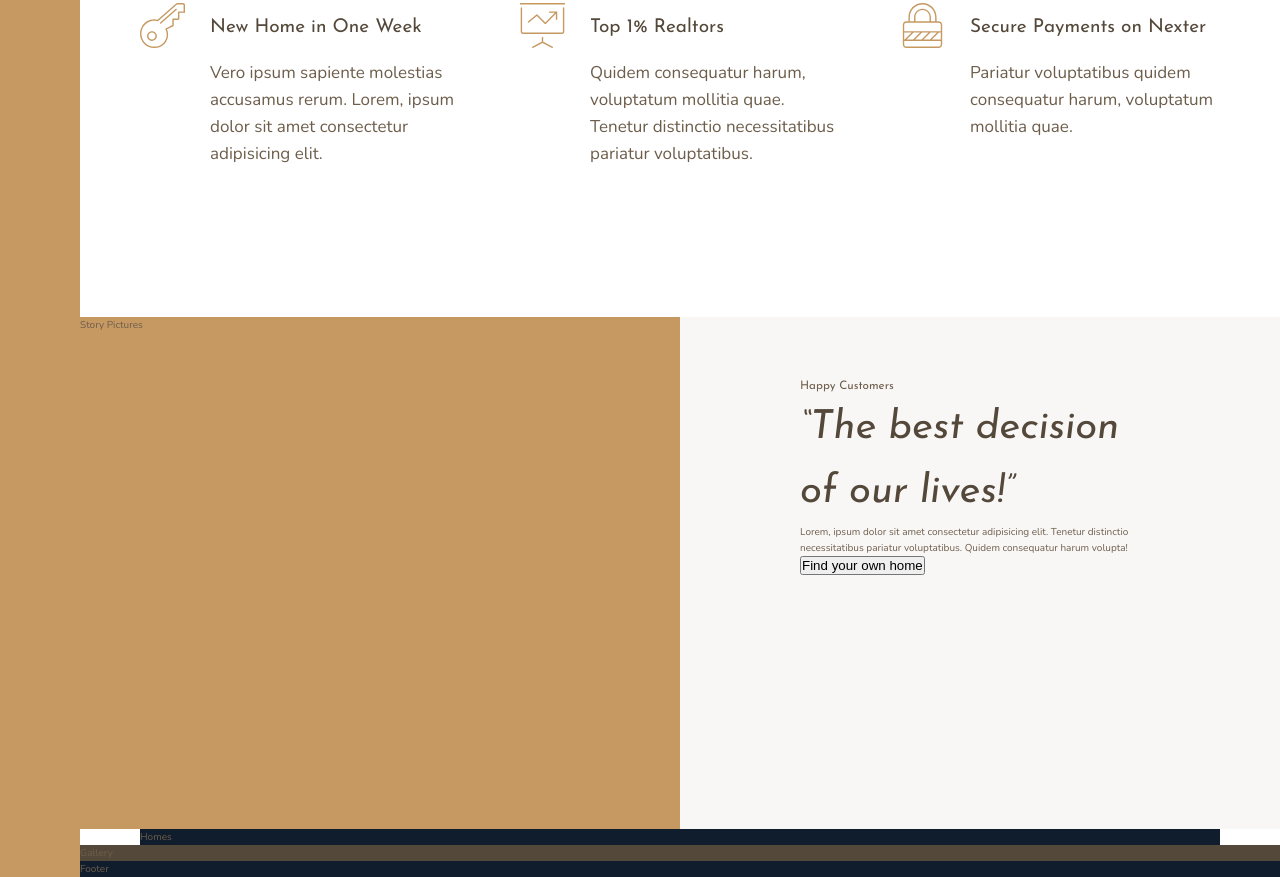
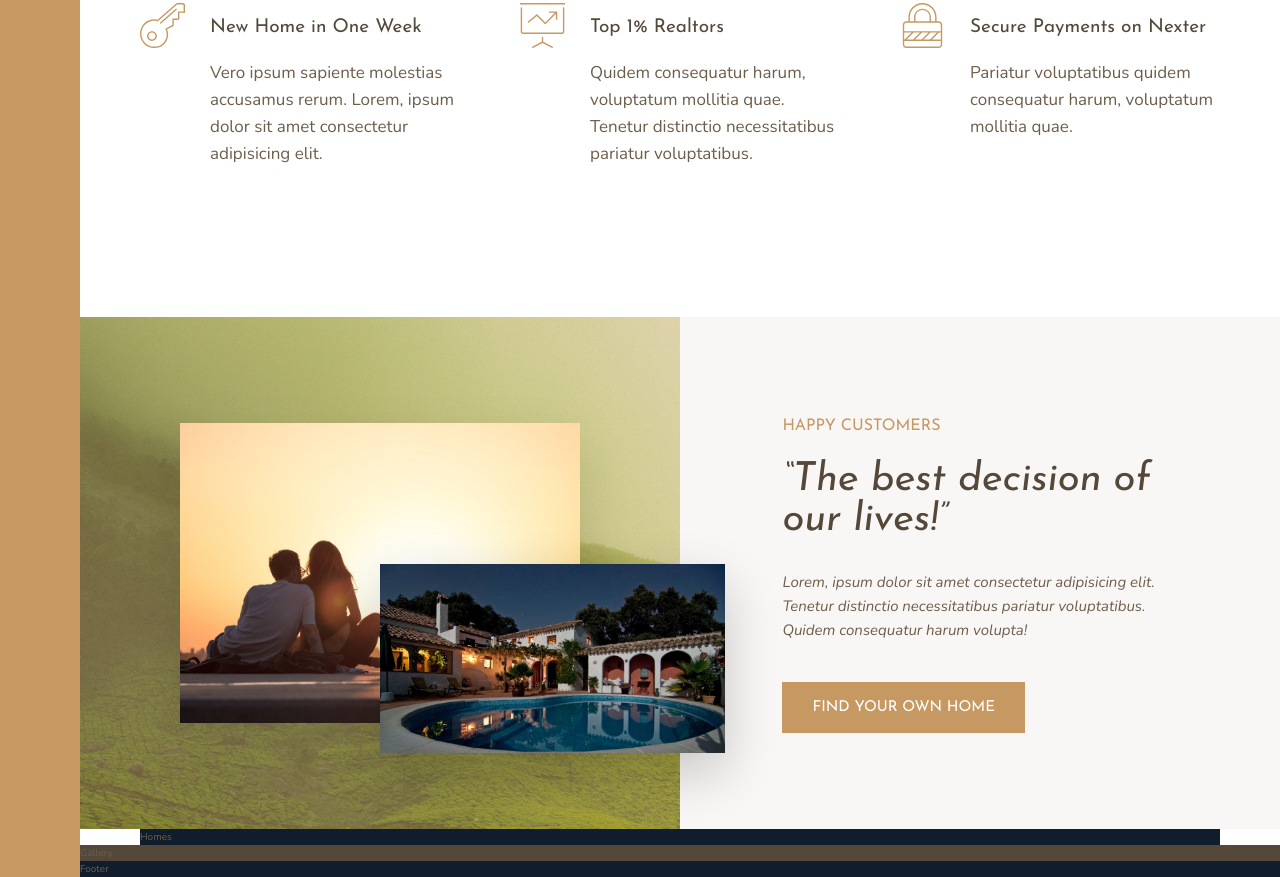
Before and after one commit to GrimmOutlook/nexter, a website: page index.html in a window 1280 px wide. Shown: the part 991-1868 px from the top of the page. Drawn offline with nearby package versions, Linux system fonts and the light colour scheme.

Commit message:
Completed Story section layout.

```diff
--- a/index.html
+++ b/index.html
@@ -66,12 +66,13 @@
         </div>
       </section>
       <div class="story__pictures">
-        Story Pictures
+        <img src="img/story-1.jpeg" alt="Couple with new house." class="story__img--1">
+        <img src="img/story-2.jpeg" alt="New house." class="story__img--2">
       </div>
       <div class="story__content">
-        <h3 class="heading-3">Happy Customers</h3>
-        <h2 class="heading-2 heading-2--dark">&ldquo;The best decision of our lives!&rdquo;</h2>
-        <p class="story__text">Lorem, ipsum dolor sit amet consectetur adipisicing elit. Tenetur distinctio necessitatibus pariatur voluptatibus. Quidem consequatur harum volupta!</p>
+        <h3 class="heading-3 mb-small">Happy Customers</h3>
+        <h2 class="heading-2 heading-2--dark mb-medium">&ldquo;The best decision of our lives!&rdquo;</h2>
+        <p class="story__text mb-large">Lorem, ipsum dolor sit amet consectetur adipisicing elit. Tenetur distinctio necessitatibus pariatur voluptatibus. Quidem consequatur harum volupta!</p>
         <button class="btn">Find your own home</button>
       </div>
       <section class="homes">
--- a/sass/_base.scss
+++ b/sass/_base.scss
@@ -39,3 +39,8 @@ body {
   grid-template-rows: 80vh min-content 40vw repeat(3, min-content);
   grid-template-columns: [sidebar-start] 8rem [sidebar-end full-start] minmax(6rem, 1fr) [center-start] repeat(8, [col-start] minmax(min-content, 14rem) [col-end]) [center-end] minmax(6rem, 1fr) [full-end];
 }
+
+.mb-small { margin-bottom: 2rem; }
+.mb-medium { margin-bottom: 3rem; }
+.mb-large { margin-bottom: 4rem; }
+.mb-huge { margin-bottom: 8rem; }
--- a/sass/_story.scss
+++ b/sass/_story.scss
@@ -1,13 +1,44 @@
 .story {
   &__pictures {
     background-color: $color-primary;
+    background-image: linear-gradient(rgba($color-primary, 0.4), rgba($color-primary, 0.4)), url('../img/back.jpg');
     grid-column: full-start / col-end 4;
+
+    display: grid;
+    grid-template-rows: repeat(6, 1fr);
+    grid-template-columns: repeat(6, 1fr);
+    align-items: center;
+  }
+
+  &__img--1 {
+    width: 100%;
+    grid-row: 2 / 6;
+    grid-column: 2 / 6;
+    box-shadow: 0 2rem 5rem rgba(#000, 0.1);
+  }
+
+  &__img--2 {
+    width: 115%;
+    grid-row: 4 / 6;
+    grid-column: 4 / 7;
+    z-index: 2;
+    box-shadow: 0 2rem 5rem rgba(#000, 0.2);
   }
 
   &__content {
     background-color: $color-grey-light-1;
     grid-column: col-start 5 / full-end;
 
-    padding: 6rem 12rem;
+    display: flex;
+    flex-direction: column;
+    justify-content: center;
+    align-items: flex-start;
+
+    padding: 6rem 8vw;
+  }
+
+  &__text {
+    font-style: italic;
+    font-size: 1.5rem;
   }
 }
--- a/sass/_typography.scss
+++ b/sass/_typography.scss
@@ -11,6 +11,7 @@
   @extend %heading;
   font-size: 4rem;
   font-style: italic;
+  line-height: 1;
 
   &--light { color: $color-grey-light-1 };
   &--dark { color: $color-grey-dark-1 };
@@ -18,6 +19,9 @@
 
 .heading-3 {
   @extend %heading;
+  font-size: 1.6rem;
+  color: $color-primary;
+  text-transform: uppercase;
 }
 
 .heading-4 {
@@ -27,3 +31,20 @@
   &--light { color: $color-grey-light-1 };
   &--dark { color: $color-grey-dark-1 };
 }
+
+.btn {
+  background-color: $color-primary;
+  color: #fff;
+  border: none;
+  border-radius: 0;
+  font-family: $font-display;
+  font-size: 1.5rem;
+  text-transform: uppercase;
+  padding: 1.8rem 3rem;
+  cursor: pointer;
+  transition: all 0.2s;
+
+  &:hover {
+    background-color: $color-primary-dark;
+  }
+}
```
Also changed, not shown: css/style.css.
